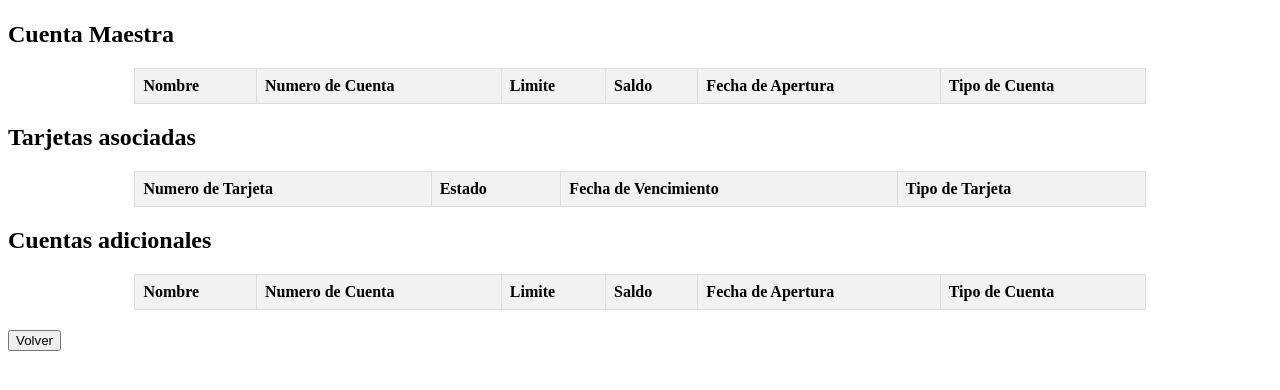
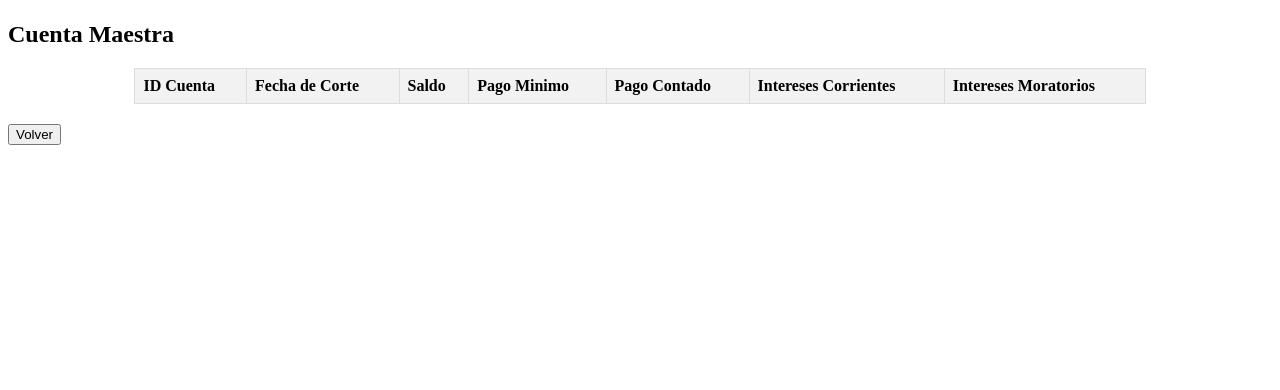
Before and after one commit to ErickAbarca/Proyecto3-4, a Flask app: template Templates/estados.html in a window 1280 px wide. Shown: the part 106-496 px from the top of the page. Run offline with Flask 3, Linux system fonts and the light colour scheme; the template is opened without the code that fills it, so the values that code supplies are empty.

Commit message:
Mostrar EC listo

```diff
--- /dev/null
+++ b/SQL/getEstadoCuenta.sql
@@ -0,0 +1,29 @@
+CREATE PROCEDURE SP_ObtenerEstadoCuenta
+    @id_cuenta INT
+AS
+BEGIN
+    SET NOCOUNT ON;
+
+    BEGIN TRY
+        SELECT
+            id_tcm,
+            fecha_corte,
+            saldo_actual,
+            pago_minimo,
+            pago_contado,
+            intereses_corrientes,
+            intereses_moratorios
+        FROM dbo.EstadoCuenta
+        WHERE id_tcm = @id_cuenta;
+    END TRY
+    BEGIN CATCH
+        DECLARE @ErrorMessage NVARCHAR(128) = LEFT(ERROR_MESSAGE(), 128);
+        INSERT INTO DBErrors
+        VALUES (SUSER_NAME(), ERROR_NUMBER(), ERROR_STATE(), ERROR_SEVERITY(), ERROR_LINE(), ERROR_PROCEDURE(), @ErrorMessage, GETDATE());
+
+        THROW;
+    END CATCH;
+
+    SET NOCOUNT OFF;
+END;
+GO
--- a/Templates/estados.html
+++ b/Templates/estados.html
@@ -3,7 +3,7 @@
 <head>
     <meta charset="UTF-8">
     <meta name="viewport" content="width=device-width, initial-scale=1.0">
-    <title>Datos del Tarjetahabiente</title>
+    <title>Estados de cuenta</title>
     <style>
         /* Estilos básicos para la tabla */
         table {
@@ -28,47 +28,22 @@
     <table id="maestraTable">
         <thead>
             <tr>
-                <th>Nombre</th>
-                <th>Numero de Cuenta</th>
-                <th>Limite</th>
+                <th>ID Cuenta</th>
+                <th>Fecha de Corte</th>
                 <th>Saldo</th>
-                <th>Fecha de Apertura</th>
-                <th>Tipo de Cuenta</th>
-            </tr>
-        </thead>
-        <tbody></tbody>
-    </table>
-    <h2>Tarjetas asociadas</h2>
-    <table id="tarjetasTable">
-        <thead>
-            <tr>
-                <th>Numero de Tarjeta</th>
-                <th>Estado</th>
-                <th>Fecha de Vencimiento</th>
-                <th>Tipo de Tarjeta</th>
-            </tr>
-        </thead>
-        <tbody></tbody>
-    </table>
-    <h2>Cuentas adicionales</h2>
-    <table id="adicionalTable">
-        <thead>
-            <tr>
-                <th>Nombre</th>
-                <th>Numero de Cuenta</th>
-                <th>Limite</th>
-                <th>Saldo</th>
-                <th>Fecha de Apertura</th>
-                <th>Tipo de Cuenta</th>
+                <th>Pago Minimo</th>
+                <th>Pago Contado</th>
+                <th>Intereses Corrientes</th>
+                <th>Intereses Moratorios</th>
             </tr>
         </thead>
         <tbody></tbody>
     </table>
 
+
     <button onclick="redireccionar()">Volver</button>
 
     <script>
-        // Obtener documento de identidad del tarjetahabiente desde el URL
         const urlParams = new URLSearchParams(window.location.search);
         const documento = urlParams.get('documento');
         const username = urlParams.get('username');
@@ -79,44 +54,21 @@
 
         // Obtener tarjetas del tarjetahabiente y mostrarlas en la tabla
         document.addEventListener('DOMContentLoaded', () => {
-            fetch(`/tarjetas?documento=${documento}`)
+            fetch(`/estados?documento=${documento}`)
                 .then(response => response.json())
                 .then(data => {
                     const tableBody = document.querySelector('#maestraTable tbody');
                     tableBody.innerHTML = '';
-                    data.cuenta.forEach(cuenta => {
+                    data.estados.forEach(estado => {
                         const row = document.createElement('tr');
                         row.innerHTML = `
-                            <td>${cuenta.nombre}</td>
-                            <td>${cuenta.cuenta}</td>
-                            <td>${cuenta.limite}</td>
-                            <td>${cuenta.saldo}</td>
-                            <td>${cuenta.fecha_apertura}</td>
-                            <td>${cuenta.tipo_cuenta}</td>
-                        `;
-                        tableBody.appendChild(row);
-                    });
-                    data.tarjetas.forEach(tarjeta => {
-                        const tableBody = document.querySelector('#tarjetasTable tbody');
-                        const row = document.createElement('tr');
-                        row.innerHTML = `
-                            <td>${tarjeta.numero_tarjeta}</td>
-                            <td>${tarjeta.estado}</td>
-                            <td>${tarjeta.fecha_vencimiento}</td>
-                            <td>${tarjeta.tipo_tarjeta}</td>
-                        `;
-                        tableBody.appendChild(row);
-                    });
-                    data.adicional.forEach(cuenta => {
-                        const tableBody = document.querySelector('#adicionalTable tbody');
-                        const row = document.createElement('tr');
-                        row.innerHTML = `
-                            <td>${cuenta.nombre}</td>
-                            <td>${cuenta.cuenta}</td>
-                            <td>${cuenta.limite}</td>
-                            <td>${cuenta.saldo}</td>
-                            <td>${cuenta.fecha_apertura}</td>
-                            <td>${cuenta.tipo_cuenta}</td>
+                            <td>${estado.id_cuenta}</td>
+                            <td>${estado.fecha}</td>
+                            <td>${estado.saldo}</td>
+                            <td>${estado.pago_minimo}</td>
+                            <td>${estado.pago_contado}</td>
+                            <td>${estado.intereses_corrientes}</td>
+                            <td>${estado.intereses_moratorios}</td>
                         `;
                         tableBody.appendChild(row);
                     });
--- a/app.py
+++ b/app.py
@@ -11,11 +11,11 @@ CORS(app)
 def get_db_connection():
     connection = pyodbc.connect(
         'DRIVER={ODBC Driver 17 for SQL Server};'
-        #'SERVER=ERICKPC;'
-        'SERVER=JESUSPC;'
+        'SERVER=ERICKPC;'
+        #'SERVER=JESUSPC;'
         'DATABASE=proyecto3;'
-        'UID=sa;'
-        #'UID=hola;'
+        #'UID=sa;'
+        'UID=hola;'
         'PWD=12345678'
     )
     return connection
@@ -179,6 +179,49 @@ def get_tarjetas():
         cursor.close()
         conn.close()
 
+@app.route('/estadosTH', methods=['GET'])
+def abrirEstados():
+    username = request.args.get('username')
+    documento = request.args.get('documento')
+    return render_template('estados.html', username=username, documento=documento)
+
+@app.route('/estados', methods=['GET'])
+def get_estados():
+    cuentaId = request.args.get('documento')
+
+    conn = get_db_connection()
+    cursor = conn.cursor()
+
+    try:
+        cursor.execute("""
+            EXEC	[dbo].[SP_ObtenerEstadoCuenta]
+            @id_cuenta = ?
+        """ , cuentaId)
+        rows = cursor.fetchall()
+
+        estados = []
+        for row in rows:
+            estados.append({
+                'id_cuenta': row[0],
+                'fecha': row[1],
+                'saldo': row[2],
+                'pago_minimo': row[3],
+                'pago_contado': row[4],
+                'intereses_corrientes': row[5],
+                'intereses_moratorios': row[6]
+            })
+
+        conn.commit()
+
+        return jsonify({'estados': estados})
+
+    except Exception as e:
+        return jsonify({'error': str(e)}), 500
+
+    finally:
+        cursor.close()
+        conn.close()
+
 
 if __name__ == '__main__':
     app.run(debug=True)
```
Also changed, not shown: Templates/detalle.html (+8 -0 lines).
